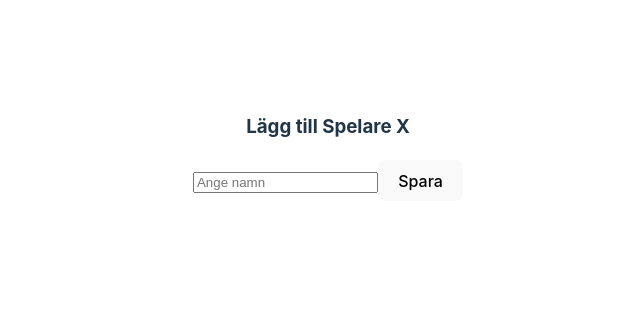
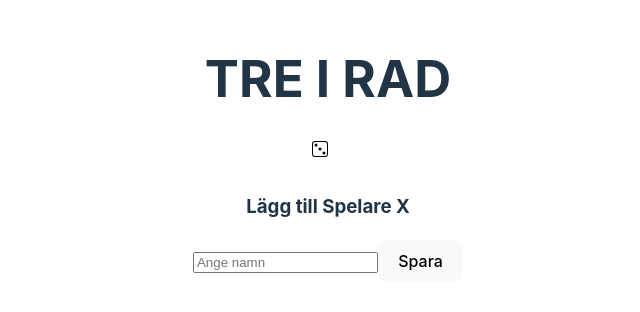
Before and after one commit to leonarddeutgen/TicTacToe, a Vue app: page / in a window 1280 px wide. Shown: the part 252-564 px from the top of the page, without its empty margins (312-952 px from the left). Built offline with nearby package versions, Linux system fonts and the light colour scheme.

Commit message:
Added icon to UserSetup

```diff
--- a/src/components/Game.vue
+++ b/src/components/Game.vue
@@ -103,7 +103,7 @@ const checkDraw = (boxList: Array<string>) => {
   </section>
   <section class="messageBox">
     <div v-if="!someoneWon" class="messageBox--running">
-      <h2>{{ player[0].name }} VS {{ player[1].name }}</h2>
+      <h2>{{ player[0].name }}(X) VS {{ player[1].name }} (O)</h2>
       <h3>{{ playerxTurn ? "Spelare X tur" : "Spelare O tur" }}</h3>
     </div>
     <div v-else class="messageBox--done">
--- a/src/components/TicTacToe.vue
+++ b/src/components/TicTacToe.vue
@@ -36,6 +36,7 @@ const createNewPlayer = (playerName: string) => {
   state.value.playerList.push(new Player(playerName));
 };
 
+//Håll koll på PlayerList
 watch(
   () => state.value.playerList,
   (value) => {
--- a/src/components/UserSetUp.vue
+++ b/src/components/UserSetUp.vue
@@ -21,6 +21,17 @@ const createPlayer = () => {
 </script>
 
 <template>
+  <header>
+    <h1>TRE I RAD</h1>
+    <svg xmlns="http://www.w3.org/2000/svg" class="icon">
+      <path
+        d="M13 1a2 2 0 0 1 2 2v10a2 2 0 0 1-2 2H3a2 2 0 0 1-2-2V3a2 2 0 0 1 2-2zM3 0a3 3 0 0 0-3 3v10a3 3 0 0 0 3 3h10a3 3 0 0 0 3-3V3a3 3 0 0 0-3-3z"
+      />
+      <path
+        d="M5.5 4a1.5 1.5 0 1 1-3 0 1.5 1.5 0 0 1 3 0m8 8a1.5 1.5 0 1 1-3 0 1.5 1.5 0 0 1 3 0m-4-4a1.5 1.5 0 1 1-3 0 1.5 1.5 0 0 1 3 0"
+      />
+    </svg>
+  </header>
   <section>
     <h3 v-if="players.length <= 0">Lägg till Spelare X</h3>
     <h3 v-else>Lägg till Spelare O</h3>
@@ -31,4 +42,17 @@ const createPlayer = () => {
   </section>
 </template>
 
-<style scoped lang="scss"></style>
+<style scoped lang="scss">
+header {
+  display: flex;
+  align-items: center;
+  justify-content: center;
+  flex-direction: column;
+  height: 10rem;
+
+  .icon {
+    width: 2rem;
+    height: 2rem;
+  }
+}
+</style>
```
